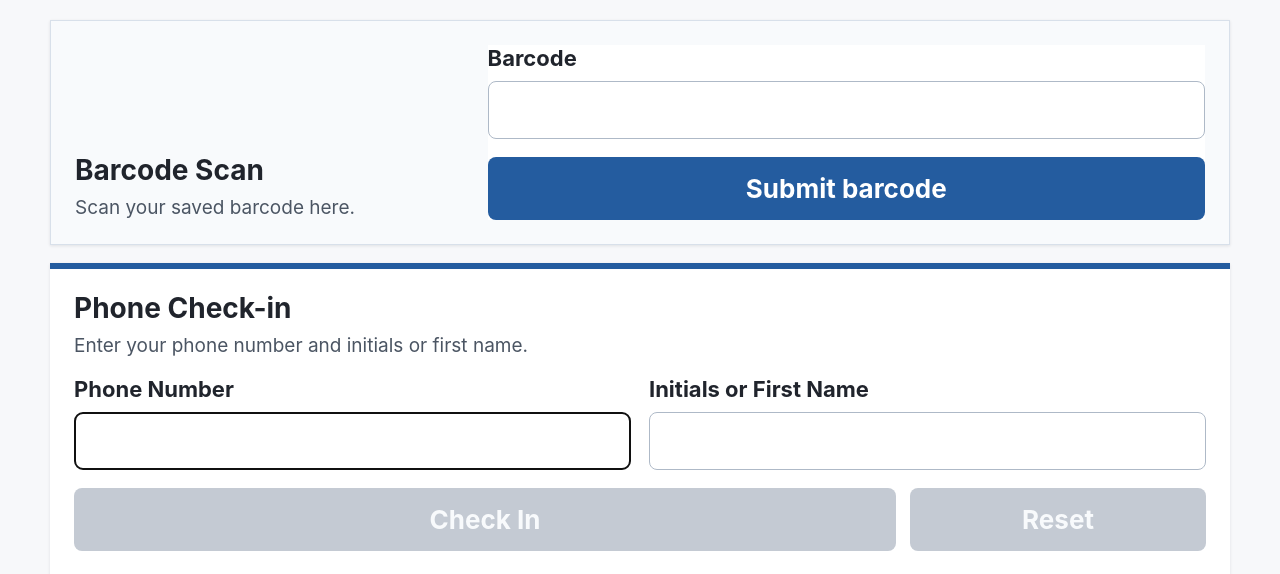
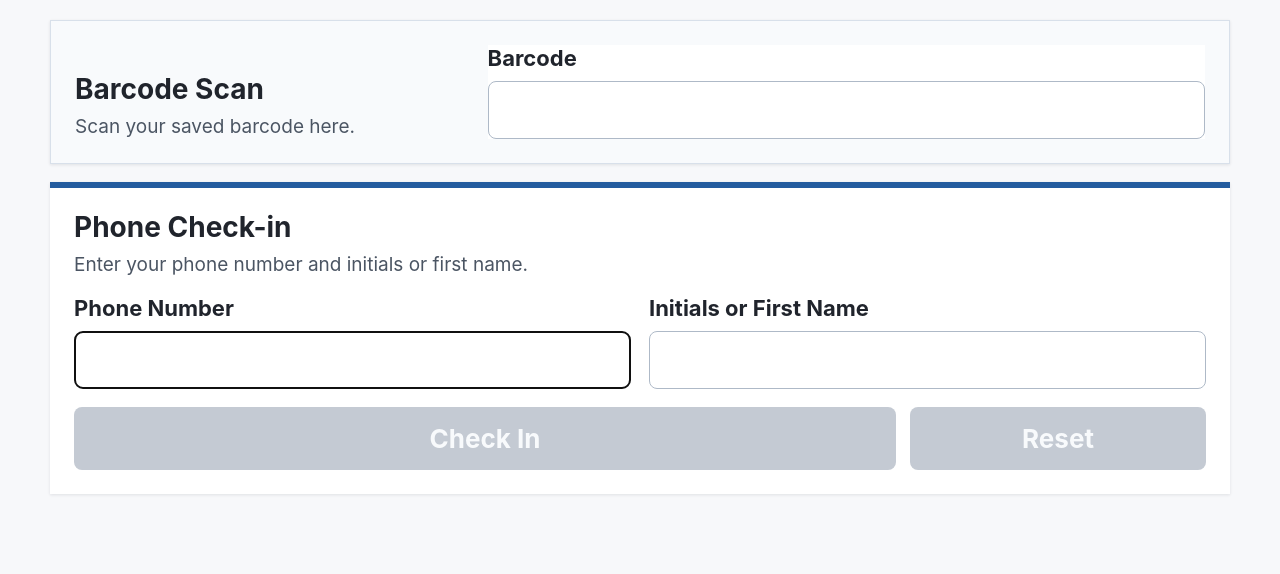
Before and after one commit to dcbriccetti/ubiquiti-usage-manager, a Flask app: page /self-checkin in a window 1280 px wide. Shown: the part 106-680 px from the top of the page. Run offline with Flask 3, Linux system fonts and the light colour scheme.

Commit message:
Hide barcode submit button

```diff
--- a/src/club_admin/templates/club_admin/self_checkin.html
+++ b/src/club_admin/templates/club_admin/self_checkin.html
@@ -86,7 +86,7 @@
                   autocomplete="off"
                 >
               </label>
-              <button type="submit" tabindex="-1">Submit barcode</button>
+              <button class="visually-hidden" type="submit" tabindex="-1">Submit barcode</button>
             </form>
           </section>
 
```
Also changed, not shown: tests/test_club_member_import.py (+1 -0 lines).
